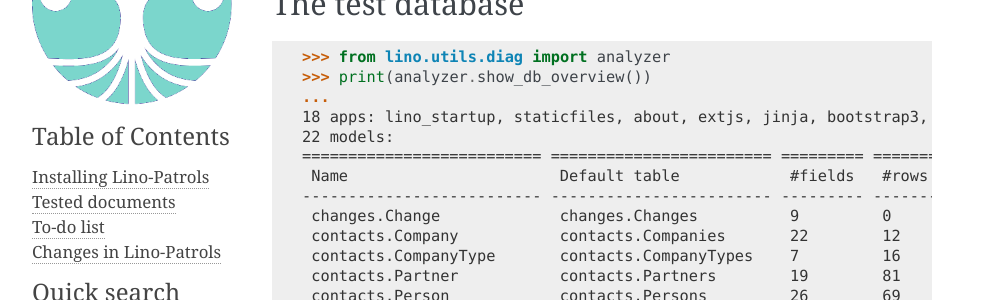
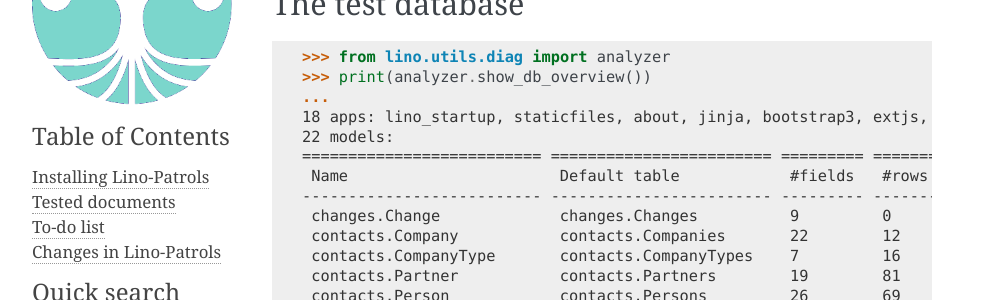
Before and after one commit to lsaffre/lino-patrols, a Sphinx documentation site: the page built from docs/tested/general.rst, in a window 1280 px wide. Shown: the part 134-434 px from the top of the page, without its empty margins (148-1136 px from the left). Built offline with Sphinx 7.4.7, drawn with Linux system fonts in a browser that asks for light colours; pages that are not in the unit, such as notebooks, are missing from menus; the version number could not be read and is left out.

```diff
--- a/docs/tested/general.rst
+++ b/docs/tested/general.rst
@@ -20,7 +20,7 @@ The test database
 >>> from lino.utils.diag import analyzer
 >>> print(analyzer.show_db_overview())
 ... #doctest: +ELLIPSIS +NORMALIZE_WHITESPACE +REPORT_UDIFF
-18 apps: lino_startup, staticfiles, about, extjs, jinja, bootstrap3, printing, system, contenttypes, gfks, users, notifier, changes, office, countries, contacts, patrols, sessions.
+18 apps: lino_startup, staticfiles, about, jinja, bootstrap3, extjs, printing, system, contenttypes, gfks, users, notifier, changes, office, countries, contacts, patrols, sessions.
 22 models:
 ========================== ======================== ========= =======
  Name                       Default table            #fields   #rows
```
